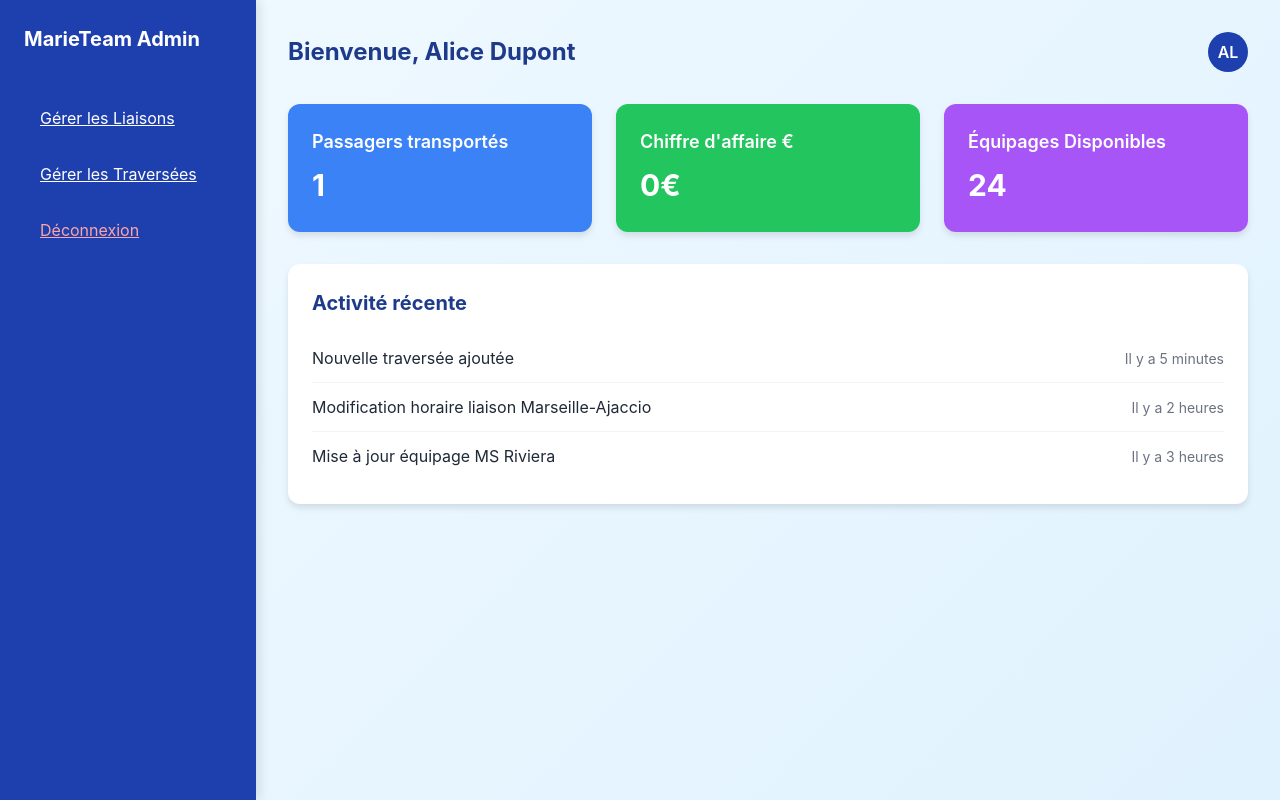
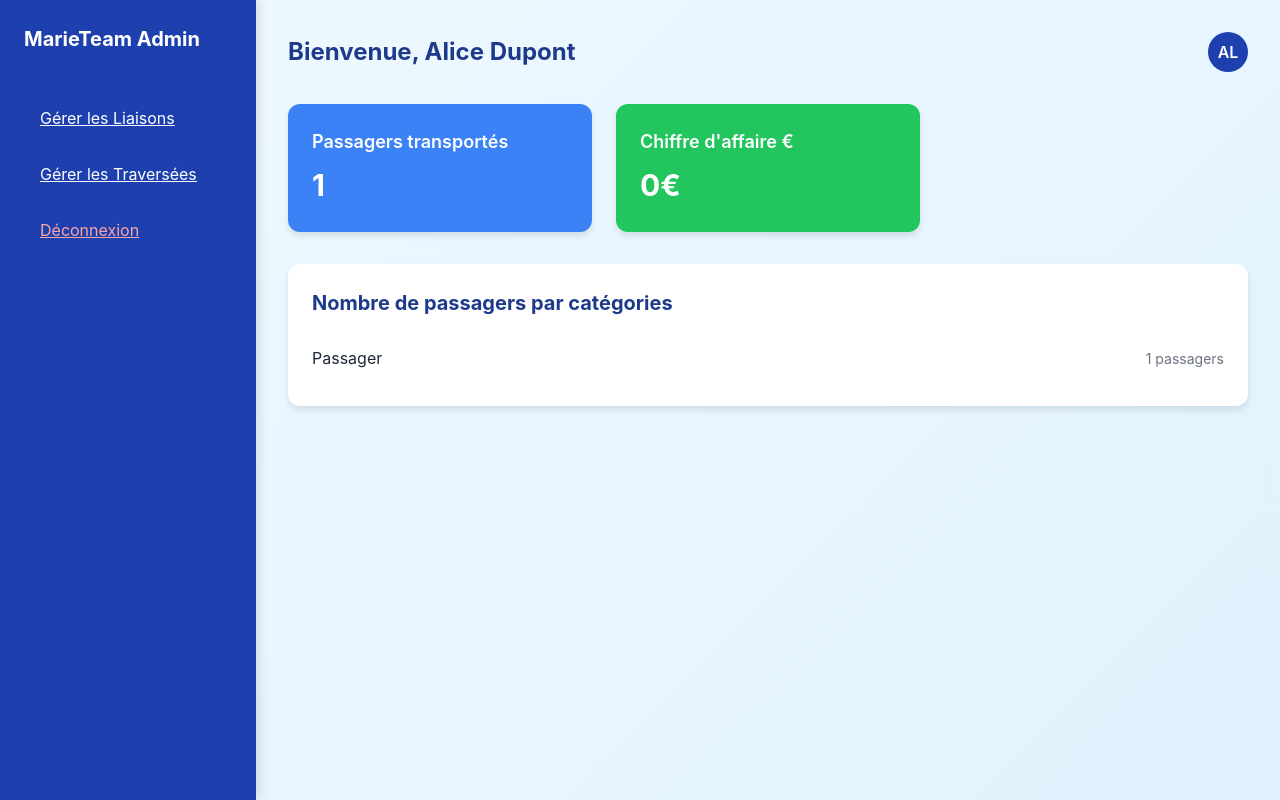
Before and after one commit to Xonodeh/MarieTeam, a PHP site: page /admin.php in a window 1280 px wide. Run offline with PHP 8.4, Linux system fonts and the light colour scheme; a user stored in the database is signed in; data comes from the database, SQL or seed files in the repository; tables that the repository leaves empty hold one stand-in row (values such as "Sample post").

Commit message:
page admin - passagers par caté

```diff
--- a/Front/admin.php
+++ b/Front/admin.php
@@ -37,9 +37,32 @@ WHERE
 
     $row = $stmt->fetch();
     $chiffreAffaires = $row['ChiffreAffairesPassagers'] ?? 0;
+
+    // Passagers par catégorie
+    $stmt = $pdo->query("SELECT
+    c.NomCategorie,
+    SUM(e.NbPassager) AS TotalPassagers
+FROM
+    enregistrer e
+JOIN
+    type t ON e.IDType = t.IDType
+JOIN
+    categorie c ON t.IDCategorie = c.IDCategorie
+GROUP BY
+    c.NomCategorie");
+
+    // Initialisation d'un tableau pour stocker les données
+    $passagersParCategories = [];
+    while ($row = $stmt->fetch()) {
+        $passagersParCategories[] = [
+            'categorie' => $row['NomCategorie'],
+            'passagers' => $row['TotalPassagers']
+        ];
+    }
 } catch (PDOException $e) {
     $totalPassagers = 0;
     $chiffreAffaires = 0;
+    $passagersParCategories = [];
     echo 'Erreur de requête : ' . $e->getMessage();
 }
 ?>
@@ -95,27 +118,17 @@ WHERE
                     <div class="stat-title">Chiffre d'affaire €</div>
                     <div class="stat-value"><?php echo $chiffreAffaires . '€' ?></div>
                 </div>
-                <div class="stat-card purple">
-                    <div class="stat-title">Équipages Disponibles</div>
-                    <div class="stat-value">24</div>
-                </div>
             </div>
 
-            <!-- Activité récente (exemple statique, à dynamiser si nécessaire) -->
+            <!-- Activité récente (dynamisée avec les catégories) -->
             <div class="activity-card">
-                <div class="activity-title">Activité récente</div>
+                <div class="activity-title">Nombre de passagers par catégories</div>
+                <?php foreach ($passagersParCategories as $data): ?>
                     <div class="activity-item">
-                    <span class="activity-text">Nouvelle traversée ajoutée</span>
-                    <span class="activity-time">Il y a 5 minutes</span>
+                        <span class="activity-text"><?php echo htmlspecialchars($data['categorie']); ?></span>
+                        <span class="activity-time"><?php echo htmlspecialchars($data['passagers']); ?> passagers</span>
                     </div>
-                <div class="activity-item">
-                    <span class="activity-text">Modification horaire liaison Marseille-Ajaccio</span>
-                    <span class="activity-time">Il y a 2 heures</span>
-                </div>
-                <div class="activity-item">
-                    <span class="activity-text">Mise à jour équipage MS Riviera</span>
-                    <span class="activity-time">Il y a 3 heures</span>
-                </div>
+                <?php endforeach; ?>
             </div>
         </div>
     </div>
```
Lines whose indentation alone changed are shown as unchanged.
